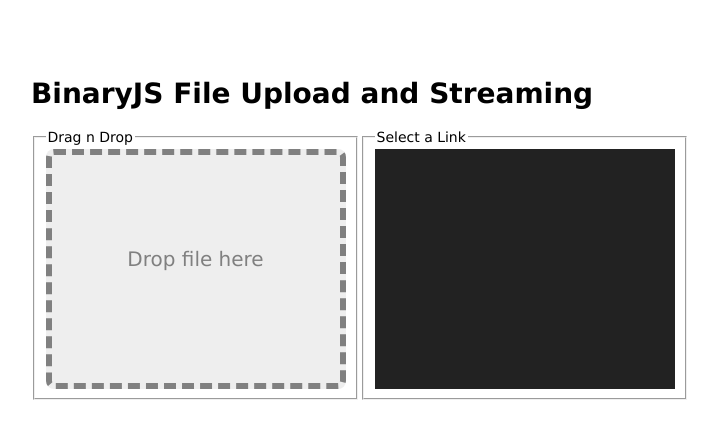
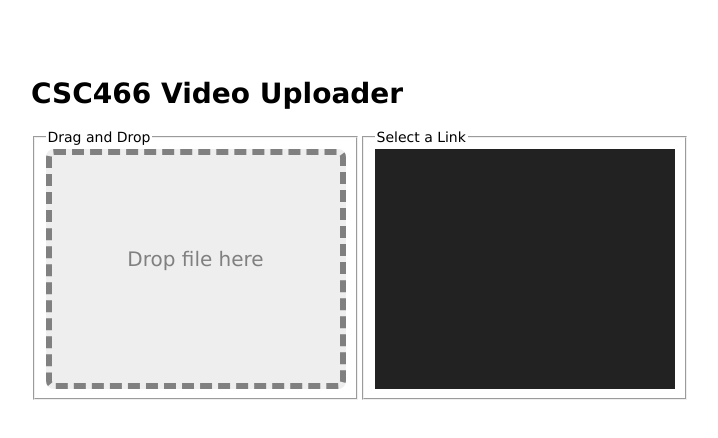
Before and after one commit to AlexLi88/videoUploader, a website: page public/index.html in a window 1280 px wide. Shown: the whole page, without its empty margins (27-745 px from the left). Drawn offline with Linux system fonts and the light colour scheme.

Commit message:
modify on the html page

```diff
--- a/public/index.html
+++ b/public/index.html
@@ -2,17 +2,17 @@
 <html>
     <head>
         <meta charset="utf8">
-        <title>BinaryJS Test</title>
+        <title>Video Uploader</title>
 
         <link rel="stylesheet" href="/css/style.css">
     </head>
 
     <body>
-        <h1>BinaryJS File Upload and Streaming</h1>
+        <h1>CSC466 Video Uploader</h1>
 
         <section id="main">
             <fieldset>
-                <legend>Drag n Drop</legend>
+                <legend>Drag and Drop</legend>
                 <aside id="upload-box">
                     <article id="progress">Drop file here</article>
                 </aside>
```
